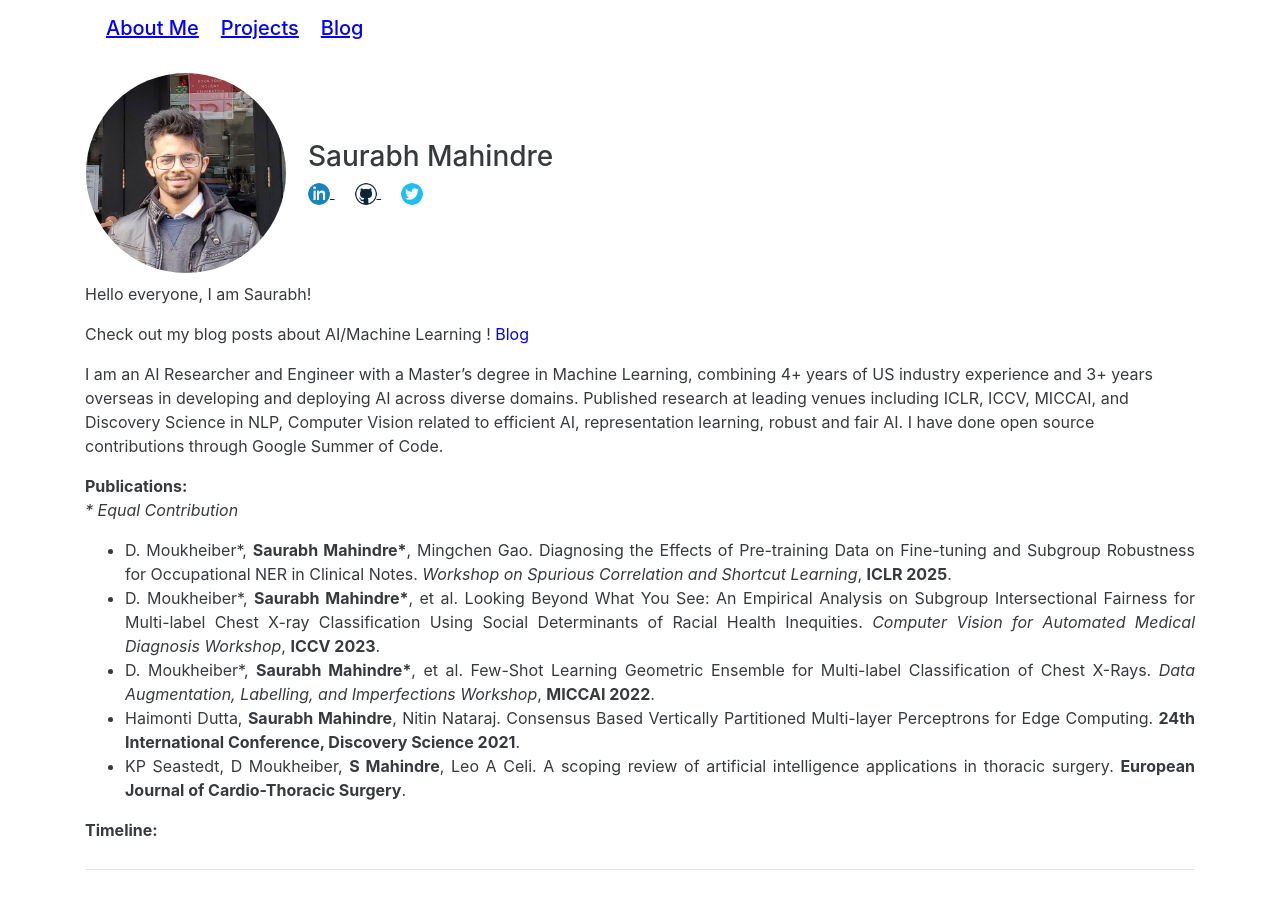
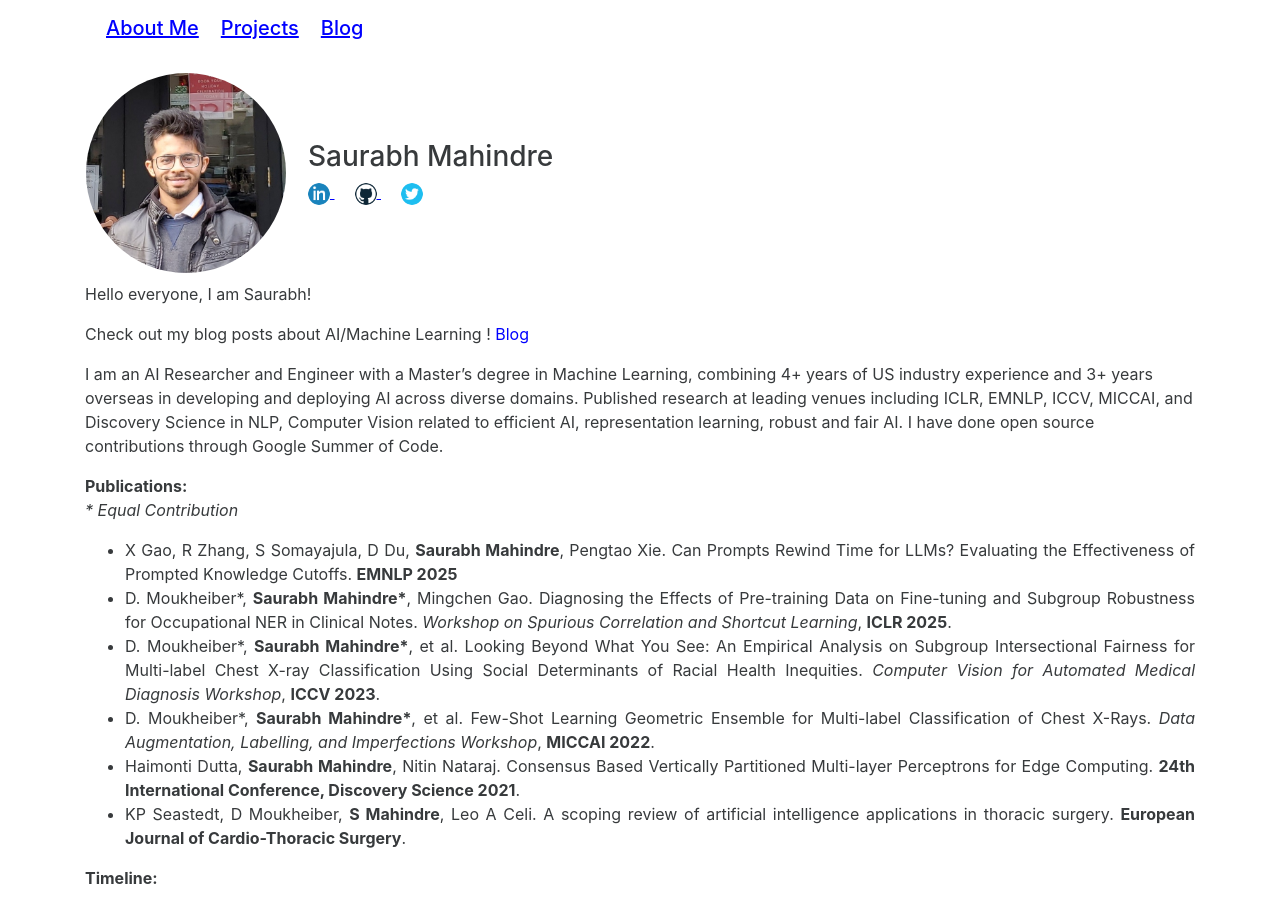
Before and after one commit to Saurabh7/Saurabh7.github.io, a Jekyll site: the page index.html, which Jekyll copies as it is, in a window 1280 px wide and 900 px high. Built offline with Jekyll 4.4.1, drawn with Linux system fonts in a browser that asks for light colours.

Commit message:
add emnlp

```diff
--- a/index.html
+++ b/index.html
@@ -97,7 +97,7 @@ Check out my blog posts about AI/Machine Learning ! <a href='/blog'> Blog </a>
 </p>
 
 <p>
-I am an AI Researcher and Engineer with a Master’s degree in Machine Learning, combining 4+ years of US industry experience and 3+ years overseas in developing and deploying AI across diverse domains. Published research at leading venues including ICLR, ICCV, MICCAI, and Discovery Science in NLP, Computer Vision related to efficient AI, representation learning, robust and fair AI. I have done open source contributions through Google Summer of Code.
+I am an AI Researcher and Engineer with a Master’s degree in Machine Learning, combining 4+ years of US industry experience and 3+ years overseas in developing and deploying AI across diverse domains. Published research at leading venues including ICLR, EMNLP, ICCV, MICCAI, and Discovery Science in NLP, Computer Vision related to efficient AI, representation learning, robust and fair AI. I have done open source contributions through Google Summer of Code.
 
 
 <br>
@@ -105,6 +105,9 @@ I am an AI Researcher and Engineer with a Master’s degree in Machine Learning,
 <b> Publications: </b>
   <p><em>* Equal Contribution</em></p>
   <ul style="text-align: justify;">
+    <li>
+      X Gao, R Zhang, S Somayajula, D Du, <strong>Saurabh Mahindre</strong>, Pengtao Xie.  Can Prompts Rewind Time for LLMs? Evaluating the Effectiveness of Prompted Knowledge Cutoffs. <strong>EMNLP 2025</strong>
+    </li>
     <li>
       D. Moukheiber*, <strong>Saurabh Mahindre*</strong>, Mingchen Gao.
       Diagnosing the Effects of Pre-training Data on Fine-tuning and Subgroup Robustness for Occupational NER in Clinical Notes.
```
